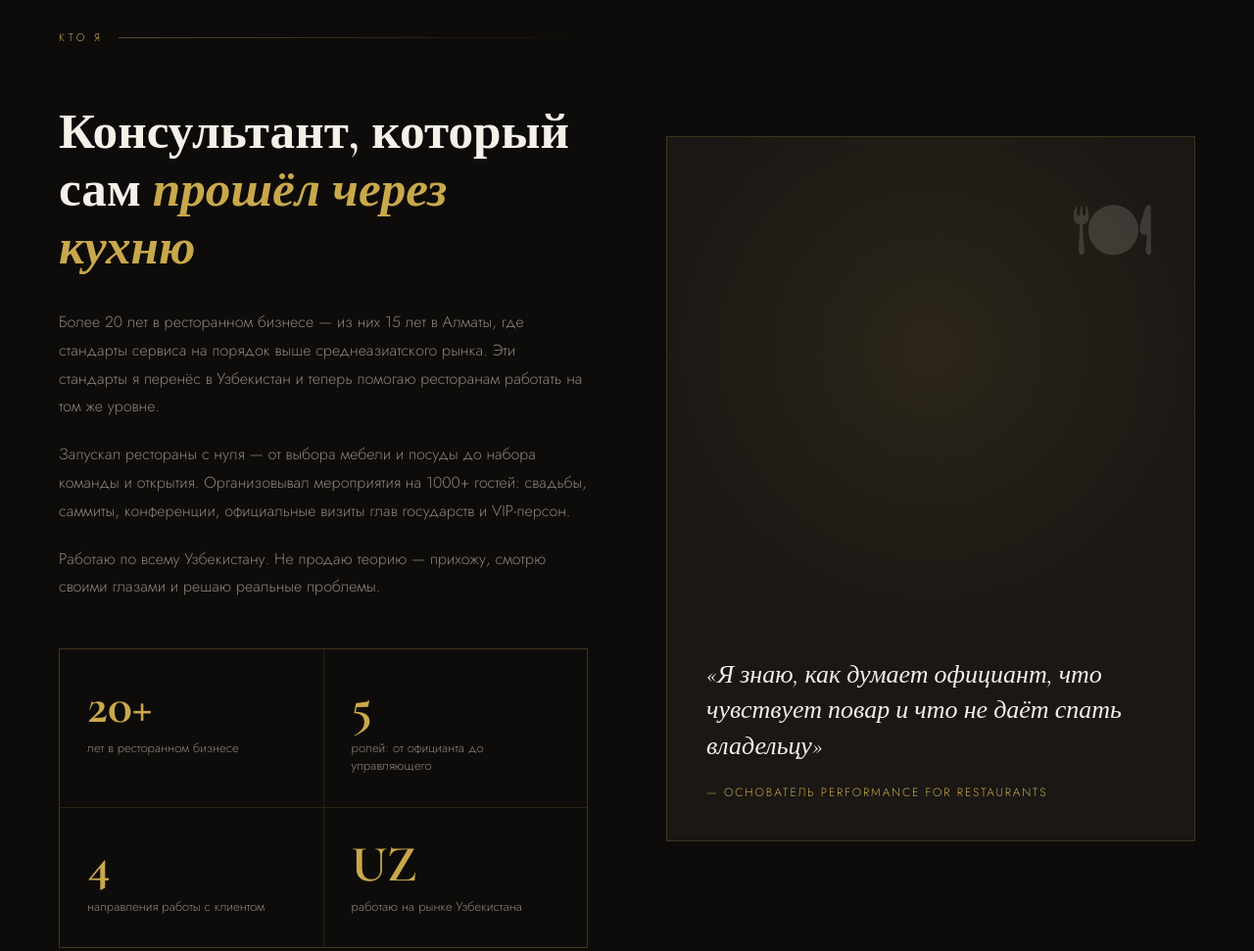
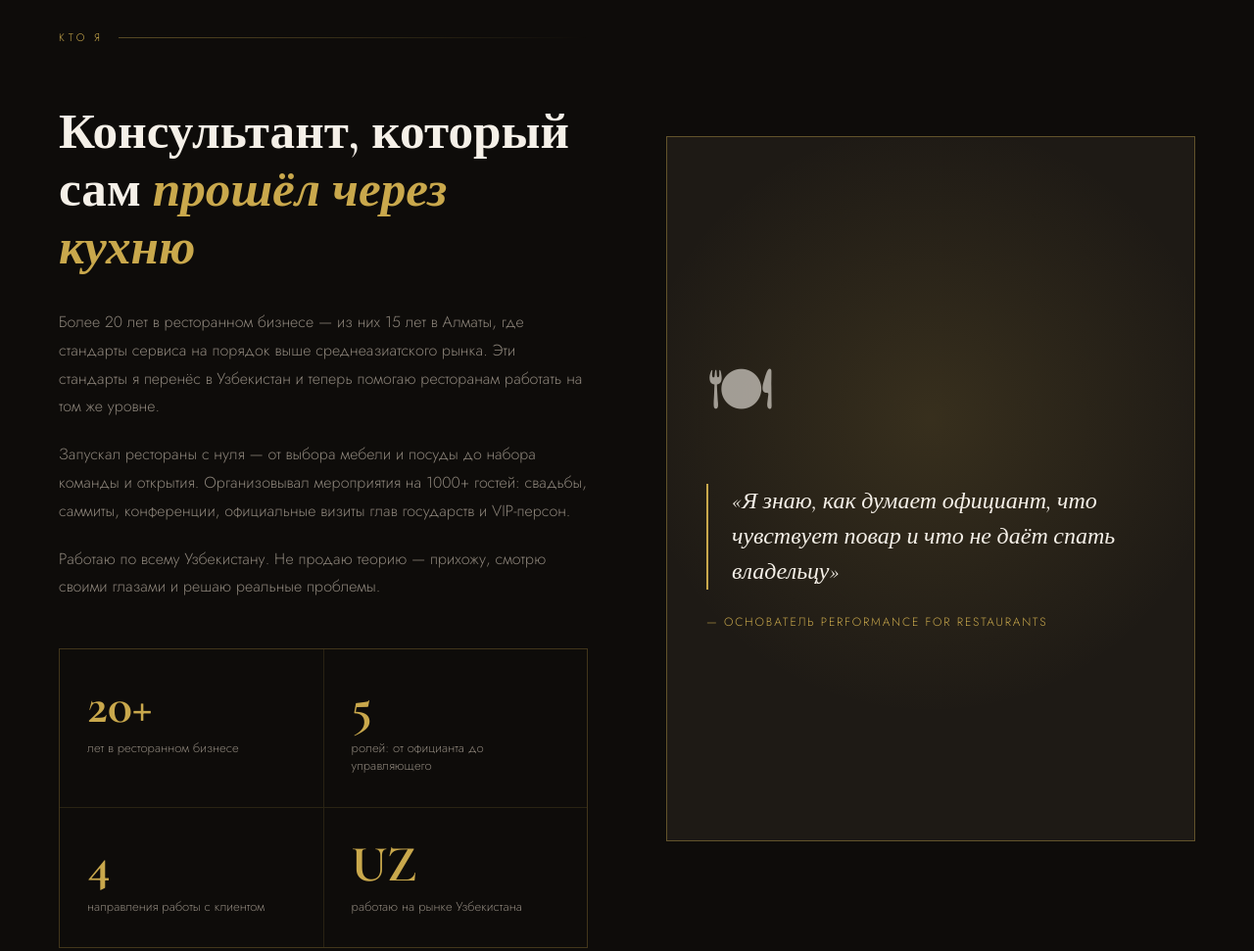
Before and after one commit to performance4rest-svg/PerformanceForRestaurants, a plain HTML site: page index.html in a window 1280 px wide. Shown: the part 1740-2711 px from the top of the page at 98% size. Drawn offline with nearby package versions, Linux system fonts and the light colour scheme.

Commit message:
Add files via upload

```diff
--- a/index.html
+++ b/index.html
@@ -210,30 +210,34 @@
   .about-card {
     width: 100%;
     aspect-ratio: 3/4;
-    background: var(--dark);
-    border: 1px solid rgba(201,168,76,0.2);
-    display: flex; flex-direction: column; justify-content: flex-end;
-    padding: 40px;
+    background: #1e1a15;
+    border: 1px solid rgba(201,168,76,0.4);
+    display: flex; flex-direction: column; justify-content: center;
+    padding: 48px 40px;
     position: relative; overflow: hidden;
   }
   .about-card-bg {
     position: absolute; inset: 0;
-    background: radial-gradient(ellipse 80% 60% at 50% 30%, rgba(201,168,76,0.1) 0%, transparent 70%);
+    background: radial-gradient(ellipse 80% 60% at 50% 40%, rgba(201,168,76,0.15) 0%, transparent 70%);
   }
   .about-card-icon {
-    font-size: 80px; position: absolute; top: 40px; right: 40px;
-    opacity: 0.15;
+    font-size: 64px; margin-bottom: 32px;
+    opacity: 0.6; display: block;
+    position: relative;
   }
   .about-card blockquote {
     font-family: 'Cormorant Garamond', serif;
-    font-size: 26px; font-style: italic;
-    line-height: 1.4; color: var(--cream);
+    font-size: 24px; font-style: italic;
+    line-height: 1.5; color: var(--cream);
     position: relative;
+    border-left: 2px solid var(--gold);
+    padding-left: 24px;
   }
   .about-card cite {
-    display: block; margin-top: 20px;
+    display: block; margin-top: 24px;
     font-size: 12px; letter-spacing: 0.15em; text-transform: uppercase;
     color: var(--gold); font-style: normal;
+    position: relative;
   }
 
   /* SERVICES */
```
